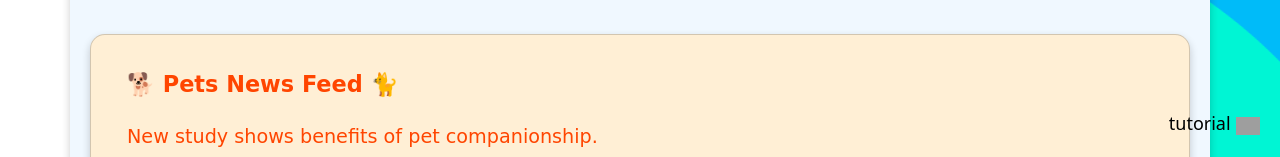
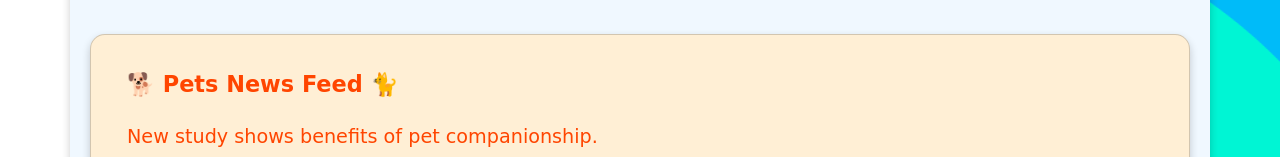
Before and after one commit to Pavan8374/pethub, an Angular app: page /home in a window 1280 px wide. Shown: the part 643-800 px from the top of the page. Built offline with nearby package versions, Linux system fonts and the light colour scheme; grey boxes are pictures that could not be loaded.

Commit message:
new changes

```diff
--- a/src/app/app.component.html
+++ b/src/app/app.component.html
@@ -4,10 +4,6 @@
     <path fill="#00bbf9" class="out-bottom" d="M105.9,48.6c-12.4-8.2-29.3-4.8-39.4.8-23.4,12.8-37.7,51.9-19.1,74.1s63.9,15.3,76-5.6c7.6-13.3,1.8-31.1-2.3-43.8C117.6,63.3,114.7,54.3,105.9,48.6Z"/>
     <path fill="#00f5d4" class="in-bottom" d="M102,67.1c-9.6-6.1-22-3.1-29.5,2-15.4,10.7-19.6,37.5-7.6,47.8s35.9,3.9,44.5-12.5C115.5,92.6,113.9,74.6,102,67.1Z"/>
 </svg>
-
-<div class="links">
-    <a href="https://dev.to/uuuuuulala/making-background-blob-animation-in-just-15kb-step-by-step-guide-2482" target="_blank">tutorial<img class="icon" src="https://ksenia-k.com/img/icons/link.svg"></a>
-</div>
 
 <nav class="navbar navbar-expand-lg navbar-light">
     <a class="navbar-brand" href="#">🐾 Virtual Pet Sanctuary</a>
```
